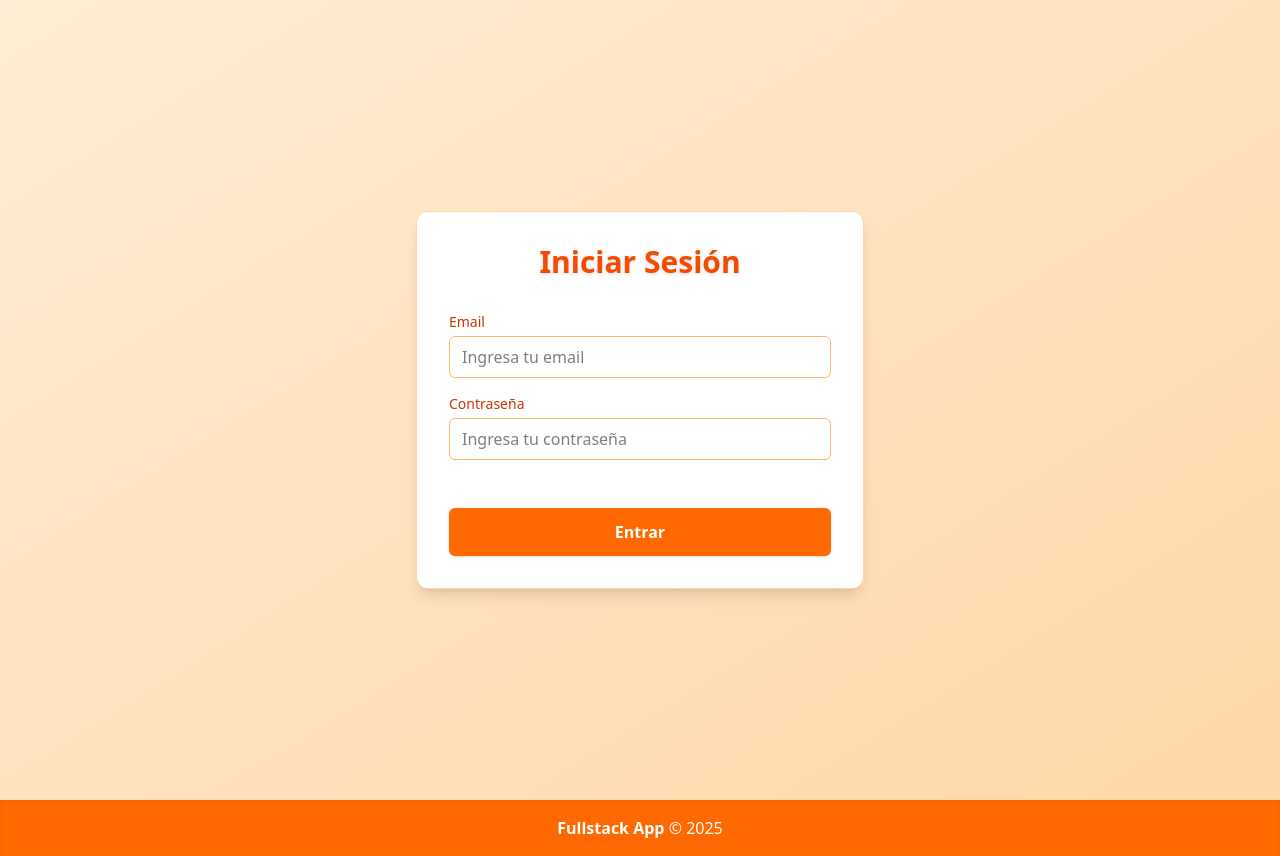
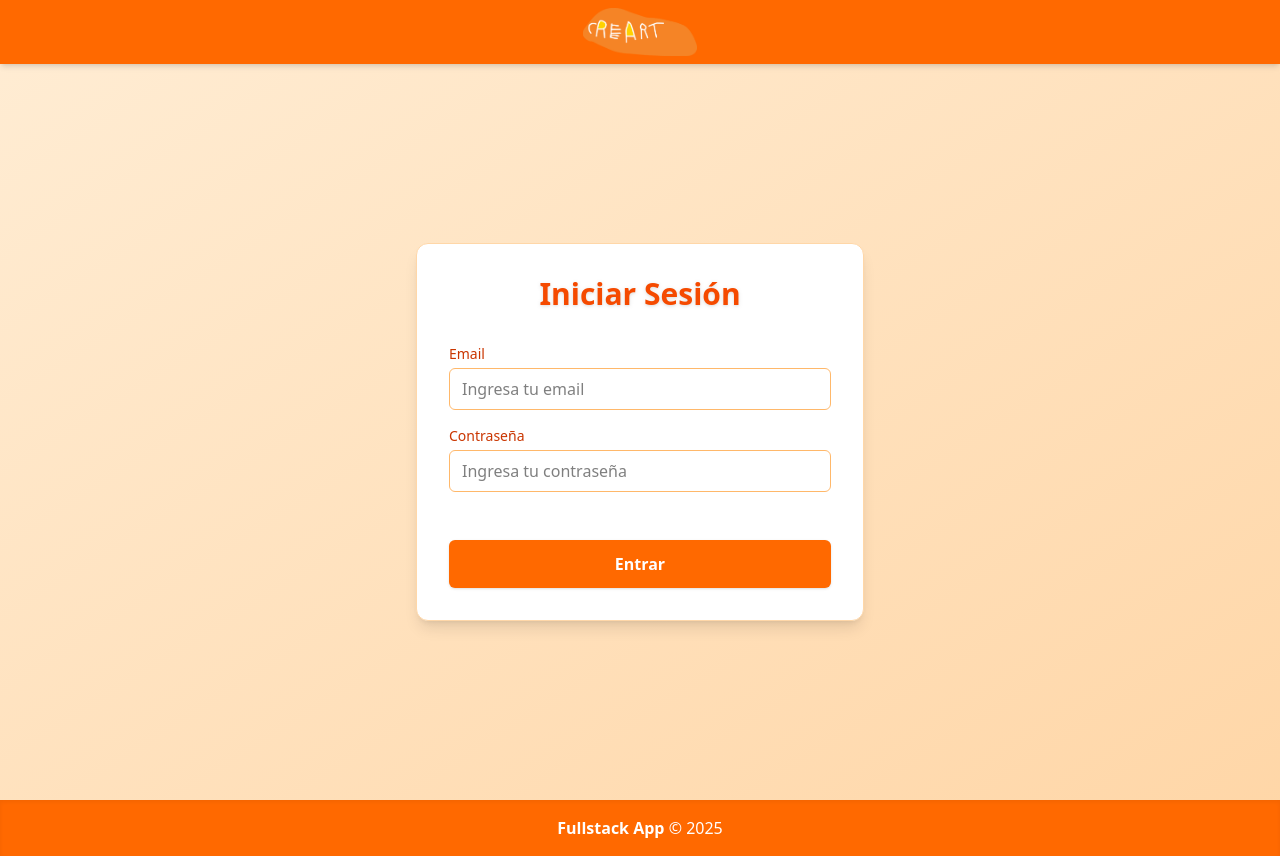
Before and after one commit to IvonneCaPa/5.2FullStack, a React (Vite) app in the folder frontend/: page /login in a window 1280 px wide. Built offline with nearby package versions, Linux system fonts and the light colour scheme.

Commit message:
poniendole header y footer a Login y haciendo mas pequeño el header

```diff
--- a/frontend/src/components/Header.jsx
+++ b/frontend/src/components/Header.jsx
@@ -226,4 +226,13 @@ const Header = () => {
   );
 };
 
+// Header solo con el logo (para login)
+export const HeaderLogoOnly = () => {
+  return (
+    <header className="bg-orange-500 shadow-md w-full flex justify-center py-2">
+      <img src={logo} alt="Logo" className="h-12 object-contain" />
+    </header>
+  );
+};
+
 export default Header;
--- a/frontend/src/pages/Login.jsx
+++ b/frontend/src/pages/Login.jsx
@@ -2,6 +2,7 @@ import React, { useState } from 'react';
 import { useAuth } from '../context/AuthContext';
 import { useNavigate } from 'react-router-dom';
 import Loader from '../components/Loader';
+import Header, { HeaderLogoOnly } from '../components/Header';
 
 const Login = () => {
   const [email, setEmail] = useState('');
@@ -31,7 +32,9 @@ const Login = () => {
   if (loading) return <Loader />;
 
   return (
-    <div className="min-h-screen flex items-center justify-center bg-gradient-to-br from-orange-100 to-orange-200">
+    <div className="min-h-screen flex flex-col bg-gradient-to-br from-orange-100 to-orange-200 overflow-hidden">
+      <HeaderLogoOnly />
+      <main className="flex-1 flex items-center justify-center">
         <div className="w-full max-w-md bg-white rounded-xl shadow-lg p-8 border border-orange-200">
           <h2 className="text-3xl font-bold text-orange-600 text-center mb-8 drop-shadow">Iniciar Sesión</h2>
           {error && (
@@ -72,6 +75,7 @@ const Login = () => {
             </button>
           </form>
         </div>
+      </main>
     </div>
   );
 };
```
Lines whose indentation alone changed are shown as unchanged.
